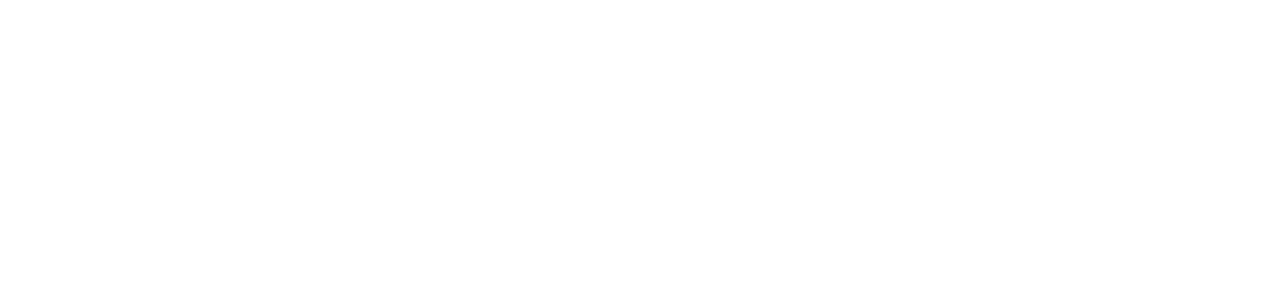
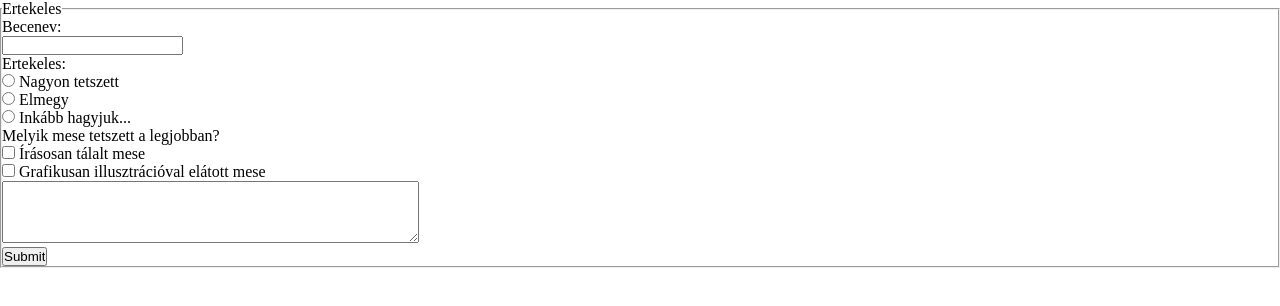
Before and after one commit to Unk0wn1337/Webprog_Kepregeny_Flexbox_Csapat_Munka, a plain HTML site: page form.html in a window 1280 px wide. Drawn offline with Linux system fonts and the light colour scheme.

Commit message:
form elemek megadas css nelkul

```diff
--- a/form.html
+++ b/form.html
@@ -3,9 +3,43 @@
 <head>
     <meta charset="UTF-8">
     <meta name="viewport" content="width=device-width, initial-scale=1.0">
+    <link rel="stylesheet" href="style.css">
     <title>form</title>
 </head>
 <body>
+    <main>
+        <header>
 
+        </header>
+        <nav>
+
+        </nav>
+        <article>
+            <form>
+                <fieldset>
+                    <legend> Ertekeles </legend>
+                    <label for="becenev">Becenev:</label><br>
+                    <input type="text" id="becenev" name="becenev"><br>
+                    <label for="ertekeles">Ertekeles:</label><br>
+                    <input type="radio" id="nagyonTetszett" name="ertekeles" value="HTML">
+                    <label for="nagyonTetszett">Nagyon tetszett</label><br>
+                    <input type="radio" id="nagyonTetszett" name="ertekeles" value="nagyonTetszett">
+                    <label for="nagyonTetszett">Elmegy</label><br>
+                    <input type="radio" id="elmegy" name="ertekeles" value="elmegy">
+                    <label for="inkabbHagyjuk">Inkább hagyjuk...</label><br>
+                    <label for="valasztasChb">Melyik mese tetszett a legjobban?</label><br>
+                    <input type="checkbox" id="vehicle1" name="vehicle1" value="Bike">
+                    <label for="vehicle1"> Írásosan tálalt mese</label><br>
+                    <input type="checkbox" id="vehicle2" name="vehicle2" value="Car">
+                    <label for="vehicle2"> Grafikusan illusztrációval elátott mese</label><br>
+                    <textarea id="ertekelesIras" name="ertekelesIras" rows="4" cols="50"></textarea><br>
+                    <input type="submit"><br>
+                </fieldset>
+            </form>
+        </article>
+        <footer>
+
+        </footer>
+    </main>
 </body>
 </html>
```
